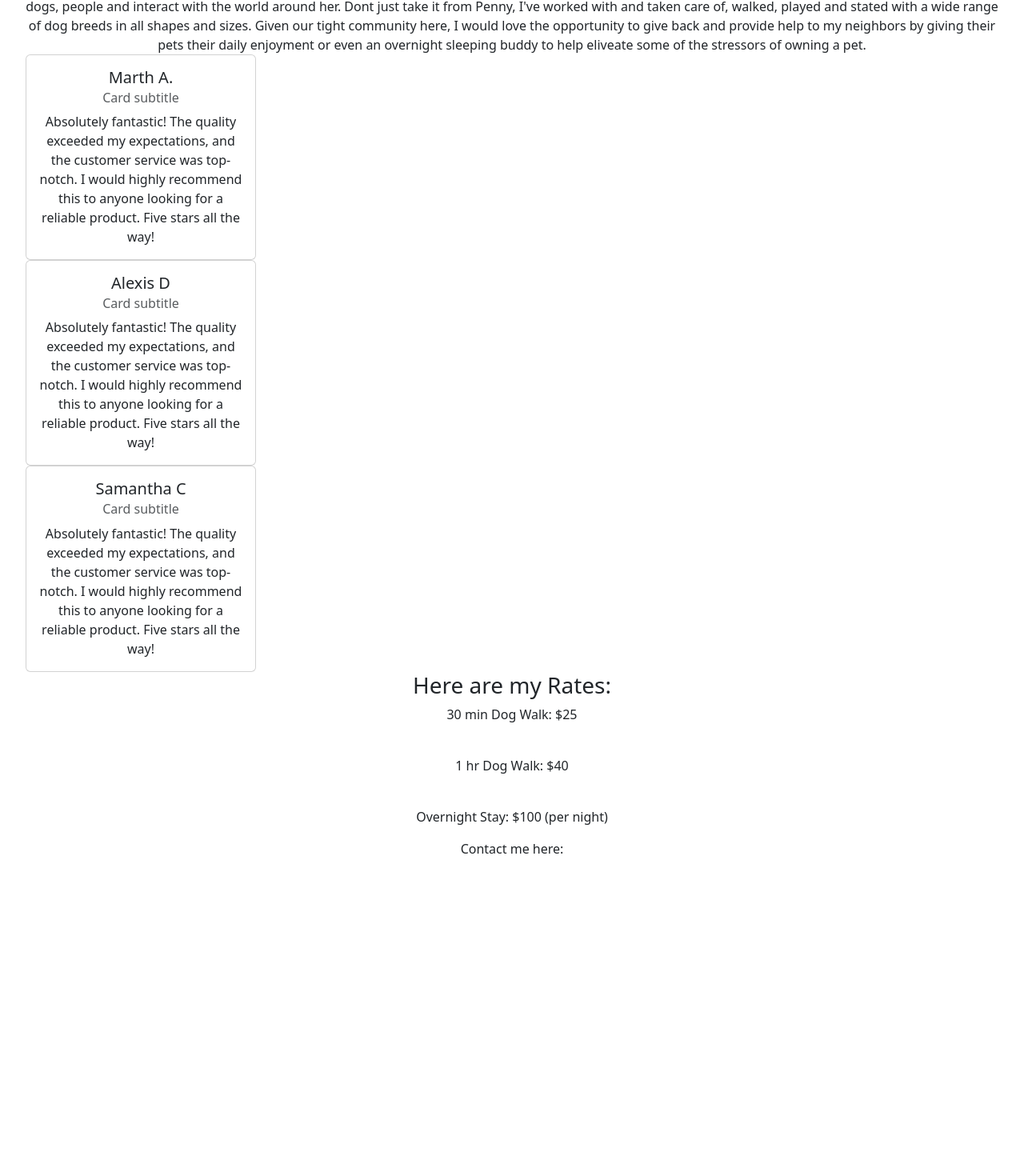
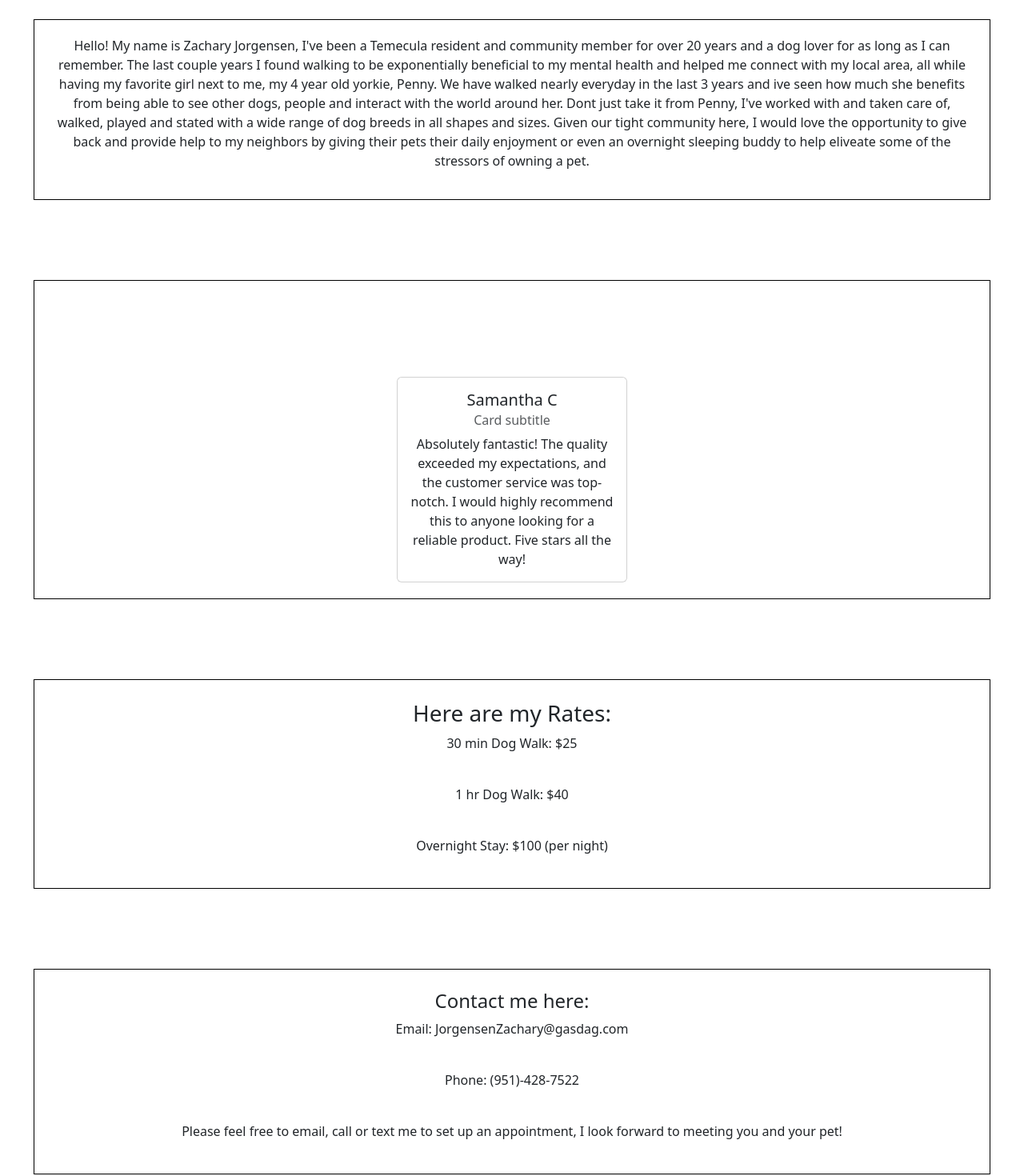
Before and after one commit to ZacharyJorg/dogWalkingServices, a React (Vite) app: page / in a window 1280 px wide. Shown: the part 738-2208 px from the top of the page at 80% size. Before the commit the page ends 1843 px from the top, so only its background shows below. Built offline with nearby package versions, Linux system fonts and the light colour scheme.

Commit message:
Testing changes

```diff
--- a/src/App.css
+++ b/src/App.css
@@ -34,3 +34,38 @@ img {
   height: 530px;
   padding-bottom: 30px;
 }
+
+.contact-info {
+  border: 1px black solid;
+  margin: 10px;
+  margin-top: 100px;
+  padding: 25px;
+}
+
+.rates-info {
+  border: 1px black solid;
+  margin: 10px;
+  margin-top: 100px;
+  padding: 25px;
+}
+
+.about-me {
+  border: 1px black solid;
+  margin: 10px;
+  padding: 20px;
+  margin-top: 100px;
+}
+
+.card-reviews {
+  display: flex;
+  flex-direction: row;
+  justify-content: center;
+  border: 1px black solid;
+  margin: 10px;
+  padding: 20px;
+  margin-top: 100px;
+}
+
+.card {
+  margin: 10px;
+}
--- a/src/App.jsx
+++ b/src/App.jsx
@@ -1,4 +1,4 @@
-import { useState } from "react";
+import { useRef } from "react";
 import "./App.css";
 import Header from "./components/Header";
 import PictureCarrossel from "./components/PictureCarrossel";
@@ -8,14 +8,20 @@ import Reviews from "./components/Reviews";
 import Rates from "./components/Rates";
 
 function App() {
+  const aboutMeRef = useRef(null);
+  const reviewsRef = useRef(null);
+  const ratesRef = useRef(null);
+  const contactRef = useRef(null);
+  //work on the dropdown menu to scroll into view using the ref
+
   return (
     <div>
       <Header />
       <PictureCarrossel />
-      <AboutMe />
-      <Reviews />
-      <Rates />
-      <ContactInfo />
+      <AboutMe ref={aboutMeRef} />
+      <Reviews ref={reviewsRef} />
+      <Rates ref={ratesRef} />
+      <ContactInfo ref={contactRef} />
     </div>
   );
 }
--- a/src/components/AboutMe.jsx
+++ b/src/components/AboutMe.jsx
@@ -1,7 +1,7 @@
 export default function AboutMe() {
   return (
-    <>
-      <div>
+    <section className="about-me">
+      <p>
         Hello! My name is Zachary Jorgensen, I've been a Temecula resident and
         community member for over 20 years and a dog lover for as long as I can
         remember. The last couple years I found walking to be exponentially
@@ -16,7 +16,7 @@ export default function AboutMe() {
         neighbors by giving their pets their daily enjoyment or even an
         overnight sleeping buddy to help eliveate some of the stressors of
         owning a pet.
-      </div>
-    </>
+      </p>
+    </section>
   );
 }
--- a/src/components/ContactInfo.jsx
+++ b/src/components/ContactInfo.jsx
@@ -1,7 +1,15 @@
 export default function ContactInfo() {
   return (
-    <>
-      <div>Contact me here:</div>
-    </>
+    <section className="contact-info">
+      <h4>Contact me here:</h4>
+      <p>Email: JorgensenZachary@gasdag.com</p>
+      <br></br>
+      <p>Phone: (951)-428-7522</p>
+      <br></br>
+      <p>
+        Please feel free to email, call or text me to set up an appointment, I
+        look forward to meeting you and your pet!
+      </p>
+    </section>
   );
 }
--- a/src/components/Header.jsx
+++ b/src/components/Header.jsx
@@ -1,4 +1,6 @@
+
 export default function Header() {
+
   return (
     <>
       <nav
--- a/src/components/Rates.jsx
+++ b/src/components/Rates.jsx
@@ -1,6 +1,6 @@
 export default function Rates() {
   return (
-    <section className="hourly-rates">
+    <section className="rates-info">
       <h3>Here are my Rates:</h3>
       <p>30 min Dog Walk: $25</p>
       <br></br>
--- a/src/components/Reviews.jsx
+++ b/src/components/Reviews.jsx
@@ -1,9 +1,25 @@
 import { reviews } from "../reviews";
+import { useEffect } from "react";
 
 export default function Reviews() {
-  const reviewCardElements = reviews.map((review) => {
-    return (
-      <div className="card" style={{ width: "18rem" }}>
+  useEffect(() => {
+    // Manually initialize the carousel if needed (in case auto-sliding doesn't work automatically)
+    const myCarousel = new window.bootstrap.Carousel(
+      document.getElementById("carouselExampleAutoplaying"),
+      {
+        interval: 3000, // Set to your desired interval
+        ride: "carousel", // Start the carousel autoplay immediately
+      }
+    );
+  }, []);
+
+  const reviewCardElements = reviews.map((review, index) => (
+    <div
+      key={review.id}
+      className={`carousel-item ${index === 0 ? "active" : ""}`}
+      data-bs-interval="1000"
+    >
+      <div className="card" style={{ width: "18rem", margin: "0 auto" }}>
         <div className="card-body">
           <h5 className="card-title">{review.name}</h5>
           <h6 className="card-subtitle mb-2 text-body-secondary">
@@ -12,8 +28,42 @@ export default function Reviews() {
           <p className="card-text">{review.review}</p>
         </div>
       </div>
-    );
-  });
+    </div>
+  ));
 
-  return <section className="card-reviews">{reviewCardElements}</section>;
+  return (
+    <section className="card-reviews">
+      <div
+        id="carouselExampleAutoplaying"
+        className="carousel slide"
+        data-bs-ride="carousel" // Ensure this sets the autoplay interval
+      >
+        <div className="carousel-inner">{reviewCardElements}</div>
+
+        {/* Carousel Controls */}
+        <button
+          className="carousel-control-prev"
+          type="button"
+          data-bs-target="#carouselExampleAutoplaying"
+          data-bs-slide="prev"
+        >
+          <span
+            className="carousel-control-prev-icon"
+            aria-hidden="true"
+          ></span>
+        </button>
+        <button
+          className="carousel-control-next"
+          type="button"
+          data-bs-target="#carouselExampleAutoplaying"
+          data-bs-slide="next"
+        >
+          <span
+            className="carousel-control-next-icon"
+            aria-hidden="true"
+          ></span>
+        </button>
+      </div>
+    </section>
+  );
 }
```
